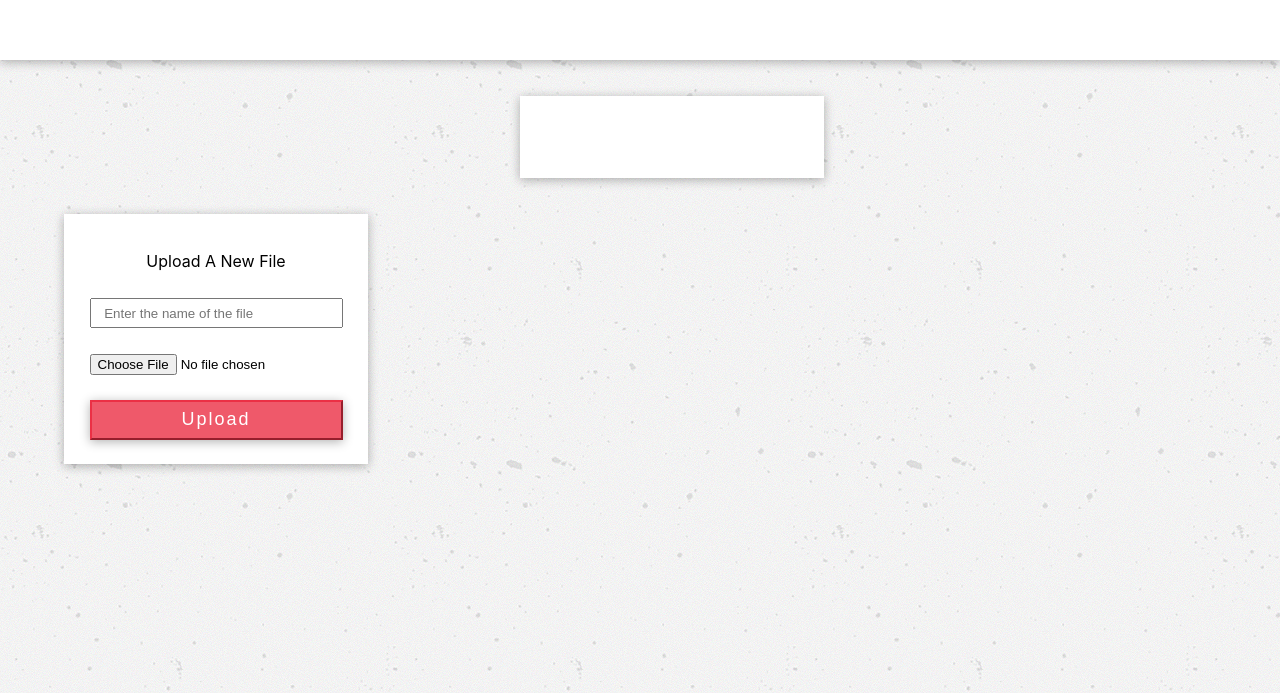
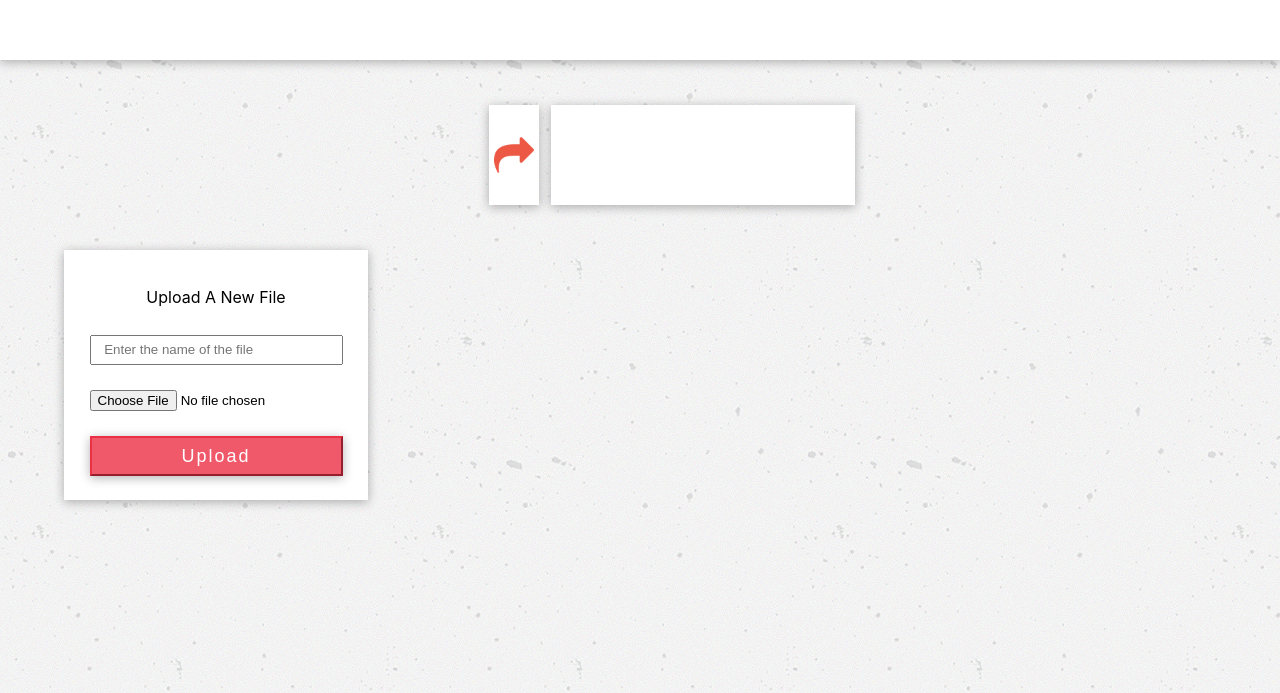
Before and after one commit to abomb14c/quality-bluestone-fe, a React (Create React App) app: page /open-folder in a window 1280 px wide. Shown: the part 107-800 px from the top of the page. Built offline with nearby package versions, Linux system fonts and the light colour scheme.

Commit message:
Add back button for open folder

```diff
--- a/src/actions/updateFolders/updateFolders.js
+++ b/src/actions/updateFolders/updateFolders.js
@@ -5,3 +5,10 @@ export const updateFolder = (folder) => {
     active:true
   }
 }
+
+export const clearFolder = () => {
+  return {
+    type: 'CLOSE_FOLDER',
+    active: false
+  }
+}
--- a/src/containers/BusinessFolders/BusinessFolders.js
+++ b/src/containers/BusinessFolders/BusinessFolders.js
@@ -71,6 +71,7 @@ class BusinessFolders extends Component {
         <div className='existing-folders'>
         <FolderContainer  folders={folders}/>
         </div>
+
       </div>
     )
   }
--- a/src/containers/OpenFolder/OpenFolder.js
+++ b/src/containers/OpenFolder/OpenFolder.js
@@ -1,11 +1,11 @@
 import React, { Component } from 'react';
 import { connect } from 'react-redux';
-
-import { withRouter } from 'react-router-dom';
+import { withRouter, Redirect } from 'react-router-dom';
 import './open-folder.css';
-import '../../components/componentHeader/ComponentHeader';
 import ComponentHeader from '../../components/componentHeader/ComponentHeader';
 import UploadFiles from '../uploadFiles/uploadFiles';
+import {clearFolder} from '../../actions/updateFolders/updateFolders';
+
 
 class OpenFolder extends Component {
   constructor(props){
@@ -16,14 +16,27 @@ class OpenFolder extends Component {
     }
   }
 
+  handleBack = () => {
+    this.props.updateFolder()
+  }
+
   render(){
     return (
       <div className='open-folder-container'>
+      {this.props.folder.active === false && <Redirect to='/admin' />}
         <ComponentHeader />
         <div className='open-folder-body'>
+        <div className='open-folder-nav'>
+          <div
+            className='open-folder-back'
+            onClick={this.handleBack}
+          >
+            <div className='open-folder-back-icon'></div>
+          </div>
           <div className='open-folder-title-container'>
             <p className='open-folder-title'>{this.props.folder.name}</p>
           </div>
+        </div>
           <div className='upload-files-in-folder'>
             <UploadFiles />
           </div>
@@ -37,4 +50,9 @@ export const mapStateToProps = state => ({
   folder: state.folder
 });
 
-export default withRouter(connect(mapStateToProps,null)(OpenFolder));
+export const mapDispatchToProps = dispatch => ({
+  updateFolder: () => dispatch(clearFolder())
+
+});
+
+export default withRouter(connect(mapStateToProps, mapDispatchToProps)(OpenFolder));
--- a/src/containers/OpenFolder/open-folder.css
+++ b/src/containers/OpenFolder/open-folder.css
@@ -22,7 +22,7 @@
   box-shadow: 0px 2px 10px 0px rgba(0, 0, 0, 0.3);
   background-color: #fff;
   display: flex;
-  flex-direction: column;
+  /* flex-direction: column; */
   justify-content: center;
   align-items: center;
   margin-top: 3%;
@@ -33,3 +33,34 @@
   height: 100%;
   margin-top: 3%;
 }
+
+.open-folder-back {
+  height: 100px;
+  width: 50px;
+  box-shadow: 0px 2px 10px 0px rgba(0, 0, 0, 0.3);
+  background-color: #fff;
+  display: flex;
+  flex-direction: column;
+  justify-content: center;
+  align-items: center;
+  margin-right: 1%;
+  margin-top: 3%;
+}
+
+.open-folder-back-icon {
+  height: 80%;
+  width: 80%;
+  background-image: url('../../assets/open.png');
+  background-repeat: no-repeat;
+  background-position: center;
+  background-size: 100%;
+}
+
+.open-folder-nav {
+  display: flex;
+  flex-direction: row;
+  width: 100%;
+  height: 200px;
+  align-items: center;
+  justify-content: center;
+}
--- a/src/reducers/folderReducer/folderReducer.js
+++ b/src/reducers/folderReducer/folderReducer.js
@@ -4,6 +4,8 @@ const folderReducer = (state = intitialState, action) => {
   switch (action.type) {
     case "OPEN_FOLDER":
       return {name: action.name, active: action.active};
+    case "CLOSE_FOLDER":
+      return {active: action.active}
     default:
       return state;
   }
```
